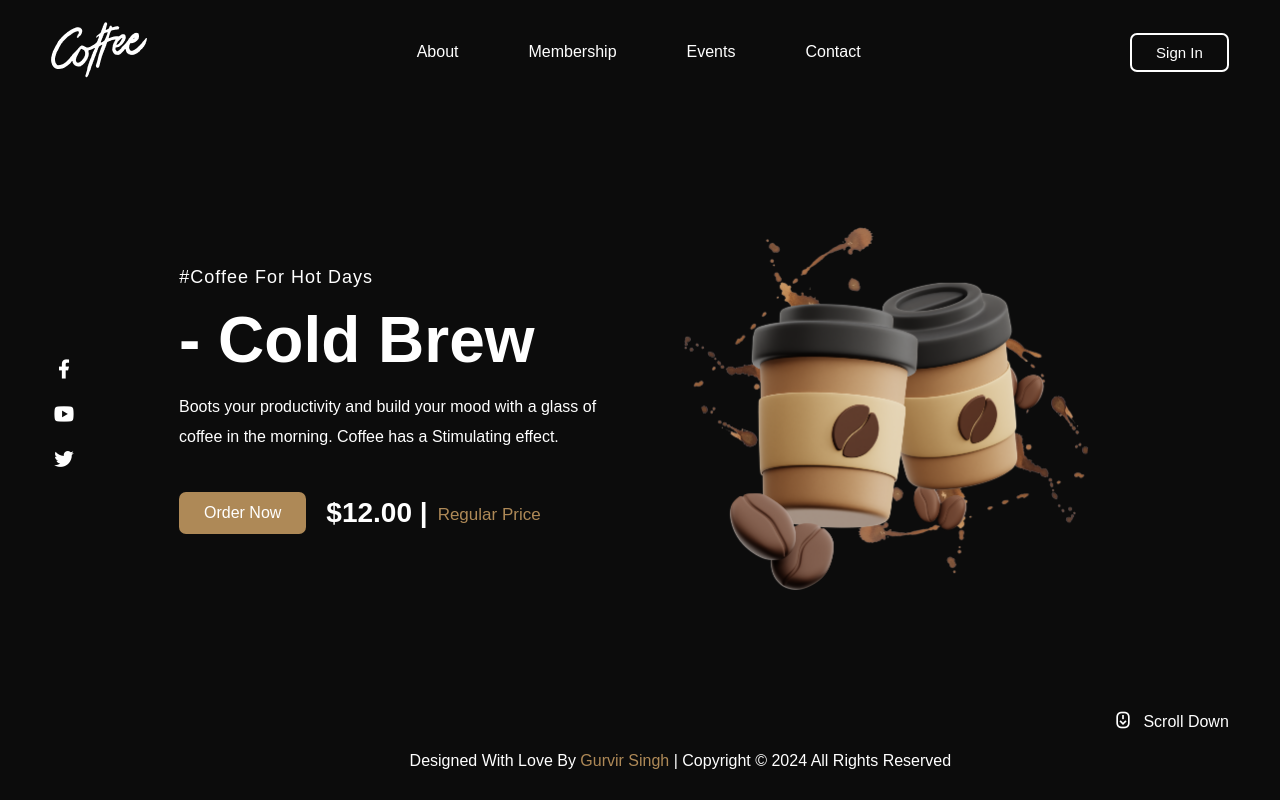
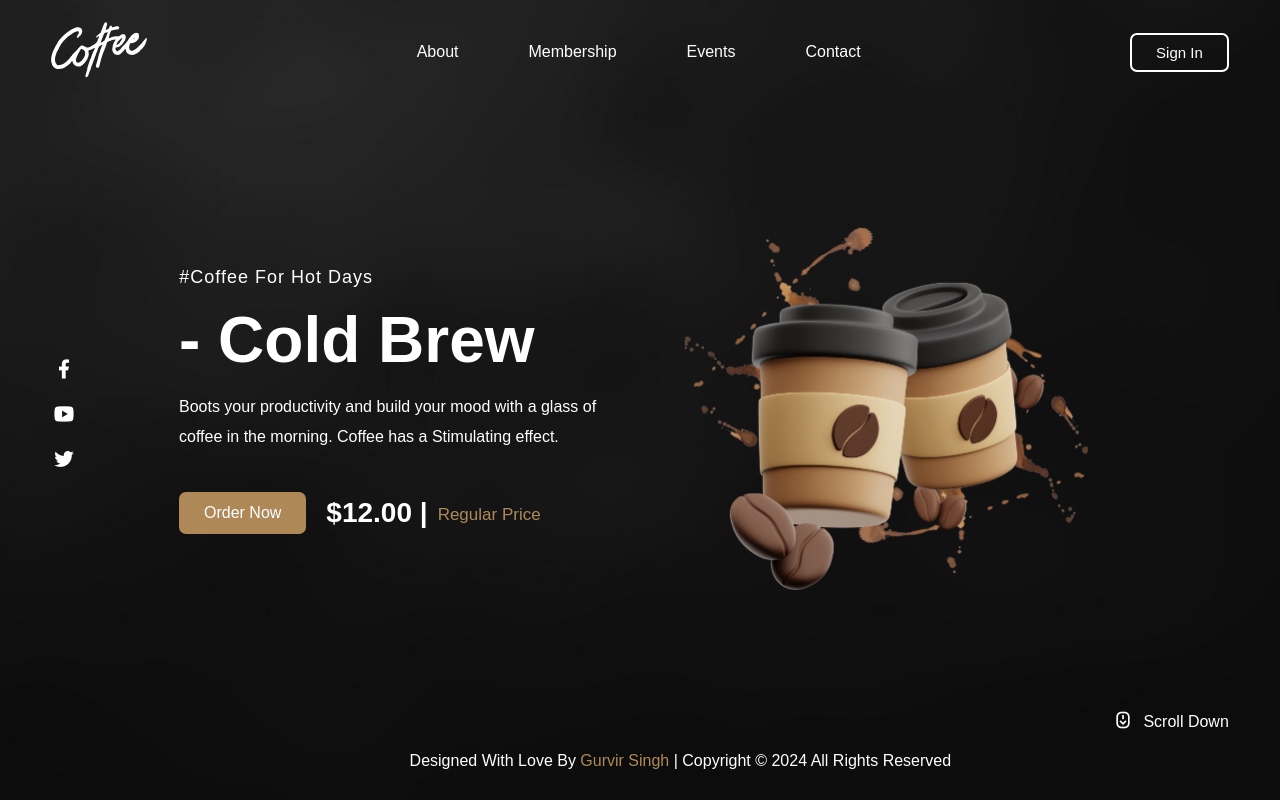
Before and after one commit to gurvir0024/coffee_landingpage, a plain HTML site: page index.html in a window 1280 px wide. Drawn offline with nearby package versions, Linux system fonts and the light colour scheme.

Commit message:
style.css

```diff
--- a/style.css
+++ b/style.css
@@ -91,7 +91,7 @@ section{
     position: relative;
     width: 100%;
     height: 100vh;
-    background: url(/img/bg.png);
+    background: url(bg.png);
     background-size: cover;
     background-position: center;
     display: grid;
```
